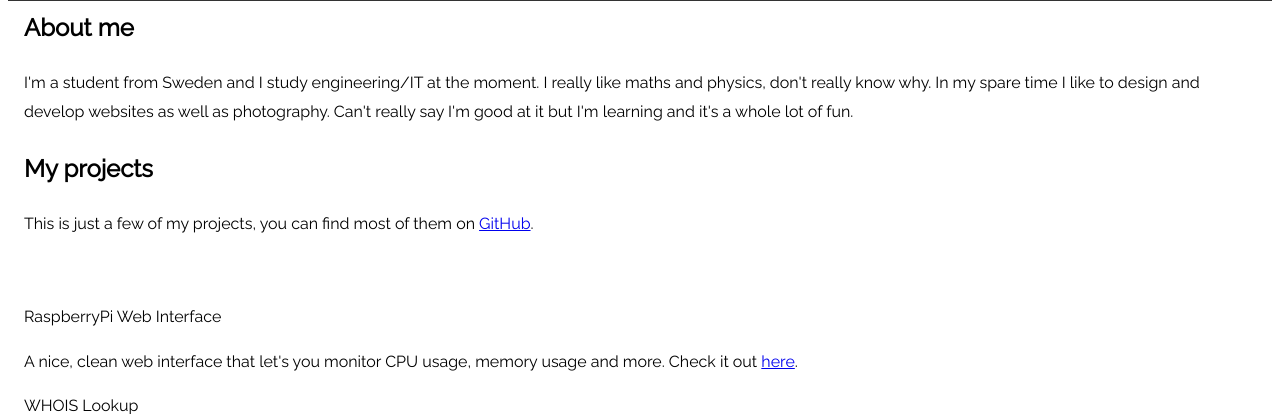
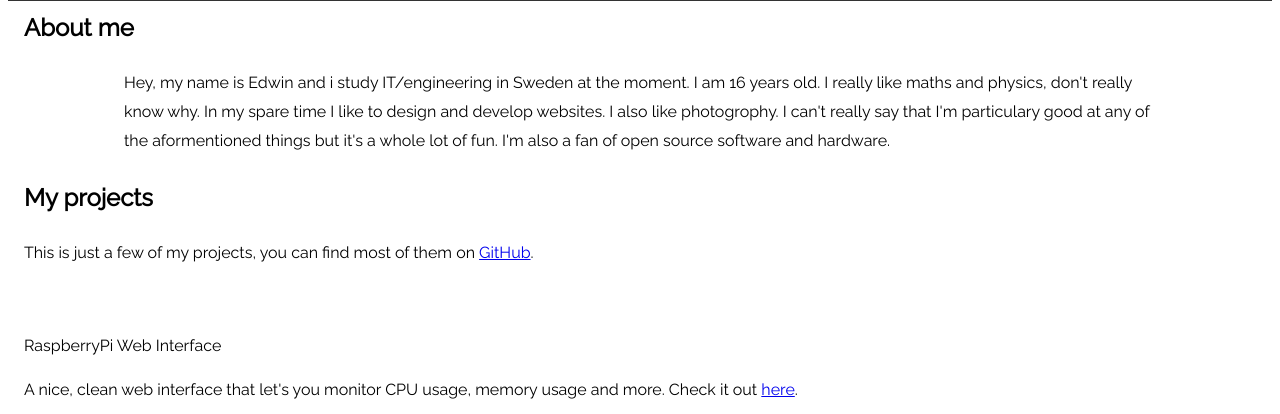
Before and after one commit to olback/olback.dev, a PHP site: page / in a window 1280 px wide. Shown: the part 885-1299 px from the top of the page. Run offline with PHP 8.4, Linux system fonts and the light colour scheme; data that the repository does not hold is empty; a stand-in replaces the project's code that opens the database connection; some libraries are stand-ins or nearby versions.

Commit message:
New 'About me' text.
Auto update age on my birthday.
Add 100px margin to the 'About' field if screen is bigger than 800px.

```diff
--- a/css/styles.css
+++ b/css/styles.css
@@ -120,6 +120,14 @@ p.footer {
     font-size: 18px !important;
     padding: 24px 24px;
   }
+
+  .about {
+    margin: 0 20px !important;
+  }
+}
+
+.about {
+    margin: 0 100px;
 }
 
 @-moz-keyframes bounce {
--- a/index.php
+++ b/index.php
@@ -131,7 +131,10 @@ if(isset($_POST['submit'])) {
       <!-- About Section -->
       <div class="w3-container w3-center w3-light-grey w3-padding-64 sp-16" id="about">
         <h2 class="w3-center">About me</h2>
-        <p class="w3-center w3-large">I'm a student from Sweden and I study engineering/IT at the moment. I really like maths and physics, don't really know why. In my spare time I like to design and develop websites as well as photography. Can't really say I'm good at it but I'm learning and it's a whole lot of fun. </p>
+        <p class="w3-center w3-large about">
+          Hey, my name is Edwin and i study IT/engineering in Sweden at the moment. I am <span id="myAge"></span> years old. I really like maths and physics, don't really know why. In my spare time I like to design and develop websites. I also like photogrophy. I can't really say that I'm particulary good at any of the aformentioned things but it's a whole lot of fun. I'm also a fan of open source software and hardware.
+
+        </p>
       </div>
 
       <!-- Projects Section -->
--- a/js/main.js
+++ b/js/main.js
@@ -55,6 +55,27 @@ scrlTo = function(id) {
         behavior: 'smooth'
     });
 }
+// Edit this
+var bYear = 2000;                        // The year you were born.
+var bMonth = 09;                         // The month you were born.
+var bDay = 10;                           // The day you were born.
+
+// Don't edit this.
+bMonth = bMonth - 1;                     // JS starts counting from 0. January = 0, December = 11.
+var nDate = new Date();                  // Store new Date ()
+var cYear = nDate.getFullYear();         // Get current year
+var cMonth = nDate.getMonth();           // Get current month
+var cDay = nDate.getDate();              // Get current day of the month
+var age;
+
+if(cMonth >= bMonth && cDay >= bDay){
+    age = cYear - bYear;
+} else {
+    age = cYear - bYear - 1;
+}
+
+var myAge = document.getElementById('myAge');
+myAge.innerHTML = age;
 
 console.log("'Main.js' loaded.");
 console.log('Found any problems or security flaws with this page? Report them to web-olback.net@olback.net.');
```
